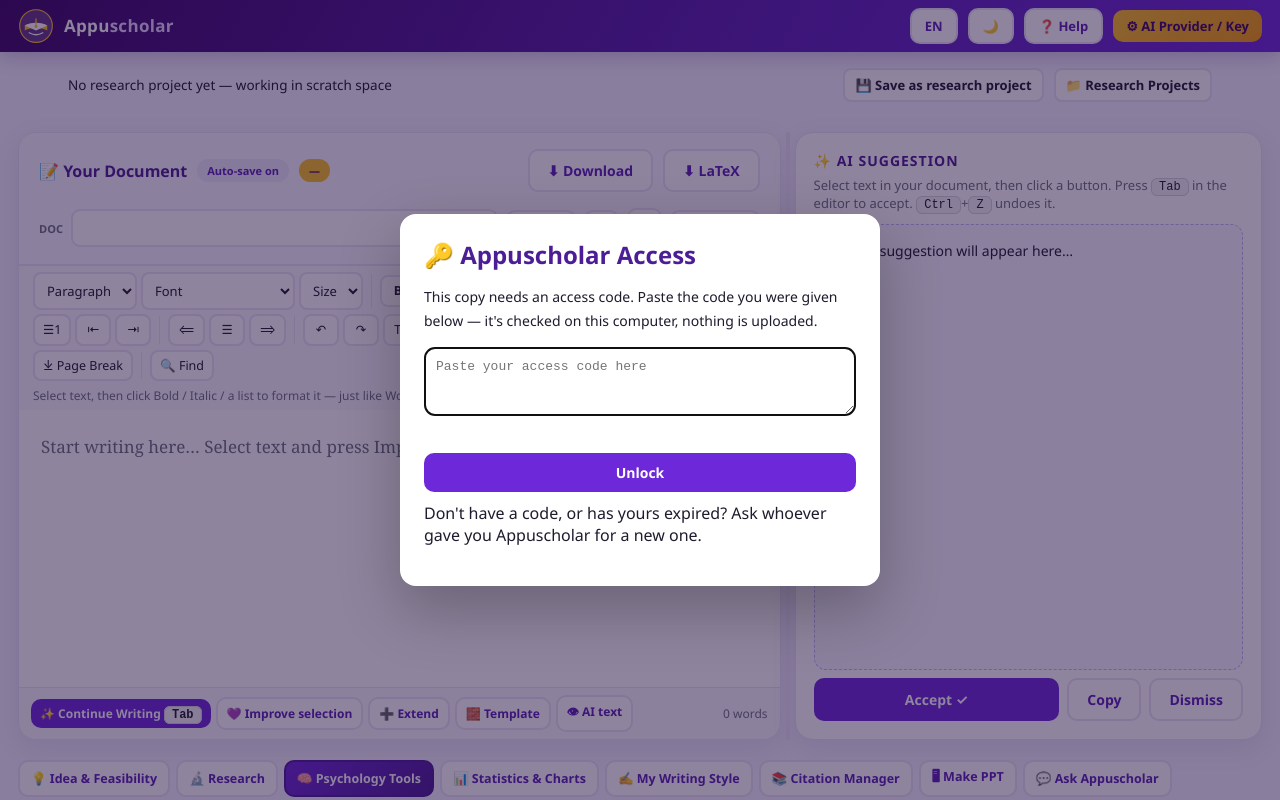
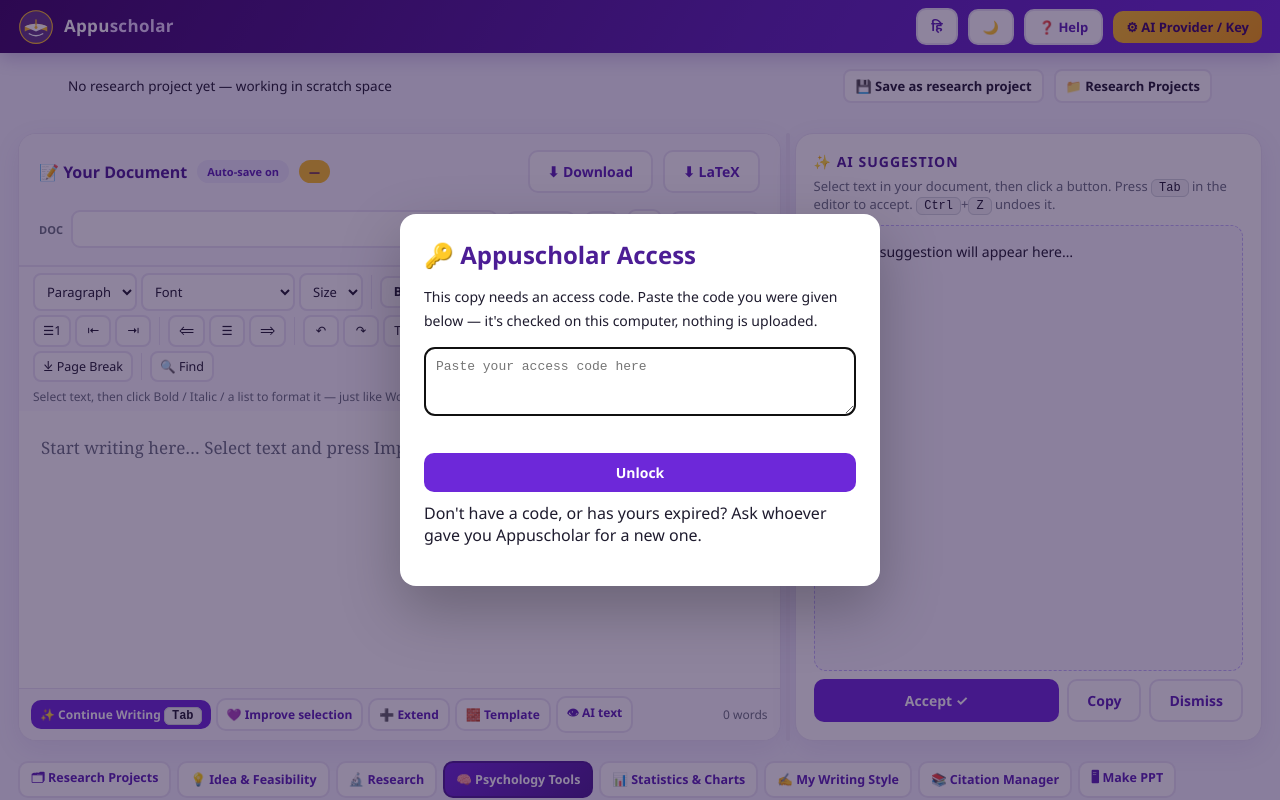
Before and after one commit to srssg74-crypto/appuscholer, a plain HTML site: page index.html in a window 1280 px wide. Shown: the top 800 px of the page. Drawn offline with nearby package versions, Linux system fonts and the light colour scheme.

Commit message:
Update index.html

```diff
--- a/index.html
+++ b/index.html
@@ -218,7 +218,7 @@
   </div>
   <div class="spacer"></div>
   <span class="badge" id="licenseBadge" style="display:none;background:#fbbf24;color:#3b0764"></span>
-  <button class="btn btn-ghost" onclick="toggleLang()" id="langBtn" title="Interface language">EN</button>
+  <button class="btn btn-ghost" onclick="toggleLang()" id="langBtn" title="Interface language">हि</button>
   <button class="btn btn-ghost" onclick="toggleTheme()" id="themeBtn" data-i18n-title="theme_btn_title" title="Light / dark">🌙</button>
   <button class="btn btn-ghost" onclick="openHelp()" data-i18n="help_btn">❓ Help</button>
   <button class="btn btn-gold" onclick="openSettings()" data-i18n="settings_btn">⚙ AI Provider / Key</button>
@@ -355,6 +355,7 @@
   </div>
 
   <div class="tool-tabbar" role="tablist" aria-label="Writing tools">
+    <button type="button" class="tool-tab" onclick="openProjectsDlg()" data-i18n="tab_projects" data-i18n-title="tab_projects_title" title="Start a new research project or switch to one you've already saved">🗂 Research Projects</button>
     <button type="button" class="tool-tab" data-tool="idea" onclick="showTool('idea')" data-i18n="tab_idea" data-i18n-title="tab_idea_title" title="Think through a research idea with an advisor before committing — what's realistic given your time, access and resources">💡 Idea &amp; Feasibility</button>
     <button type="button" class="tool-tab" data-tool="research" onclick="showTool('research')" data-i18n="tab_research" data-i18n-title="tab_research_title" title="Search academic databases for relevant papers, map how they cite each other, and draft a literature review">🔬 Research</button>
     <button type="button" class="tool-tab active" data-tool="psych" onclick="showTool('psych')" data-i18n="tab_psych" data-i18n-title="tab_psych_title" title="Ready-made psychological tests, scales and scoring keys to drop into your questionnaire">🧠 Psychology Tools</button>
@@ -827,6 +828,7 @@
     ai_pane_desc:'Select text in your document, then click a button. Press <kbd>Tab</kbd> in the editor to accept. <kbd>Ctrl</kbd>+<kbd>Z</kbd> undoes it.',
     ai_pane_placeholder:'Your AI suggestion will appear here…',
     accept_btn:'Accept ✓', copy_btn:'Copy', dismiss_btn:'Dismiss',
+    tab_projects:'🗂 Research Projects', tab_projects_title:"Start a new research project or switch to one you've already saved",
     tab_idea:'💡 Idea &amp; Feasibility', tab_idea_title:"Think through a research idea with an advisor before committing — what's realistic given your time, access and resources",
     idea_panel_desc:"Before you commit to a topic, talk it through here. Describe what you want to study and what you actually have available — the advisor below judges whether it's realistic, not just whether it's interesting.",
     idea_topic_label:'Your working idea or research question', idea_topic_placeholder:'e.g. Does sleep quality predict exam performance in college students?',
@@ -965,6 +967,7 @@
     ai_pane_desc:'अपने दस्तावेज़ में टेक्स्ट चुनें, फिर कोई बटन दबाएँ। स्वीकार करने के लिए एडिटर में <kbd>Tab</kbd> दबाएँ। <kbd>Ctrl</kbd>+<kbd>Z</kbd> इसे पूर्ववत करता है।',
     ai_pane_placeholder:'आपका AI सुझाव यहाँ दिखाई देगा…',
     accept_btn:'स्वीकार करें ✓', copy_btn:'कॉपी करें', dismiss_btn:'हटाएं',
+    tab_projects:'🗂 शोध प्रोजेक्ट', tab_projects_title:'नया शोध प्रोजेक्ट शुरू करें या पहले से सहेजे गए किसी प्रोजेक्ट पर जाएं',
     tab_idea:'💡 विचार और व्यवहार्यता', tab_idea_title:'प्रतिबद्ध होने से पहले एक सलाहकार के साथ अपने शोध विचार पर विचार करें — आपके समय, पहुंच और संसाधनों को देखते हुए क्या व्यावहारिक है',
     idea_panel_desc:'किसी विषय के प्रति प्रतिबद्ध होने से पहले, इसे यहाँ विस्तार से सोचें। बताएं कि आप क्या अध्ययन करना चाहते हैं और आपके पास वास्तव में क्या उपलब्ध है — नीचे दिया सलाहकार यह आंकता है कि यह व्यावहारिक है या नहीं, केवल यह नहीं कि यह दिलचस्प है या नहीं।',
     idea_topic_label:'आपका कार्यशील विचार या शोध प्रश्न', idea_topic_placeholder:'उदाहरण: क्या नींद की गुणवत्ता कॉलेज छात्रों में परीक्षा प्रदर्शन की भविष्यवाणी करती है?',
@@ -1097,7 +1100,9 @@
     const v=t(el.getAttribute('data-i18n-placeholder'));
     if(el.hasAttribute('placeholder'))el.setAttribute('placeholder',v);else el.setAttribute('data-placeholder',v);
   });
-  const btn=document.getElementById('langBtn');if(btn)btn.textContent=lang==='hi'?'हि':'EN';
+  /* The button is a toggle, so it names the language a click switches TO, not the one
+     currently active — otherwise "हि" while already in Hindi reads as a label, not a control. */
+  const btn=document.getElementById('langBtn');if(btn)btn.textContent=lang==='hi'?'EN':'हि';
   if(typeof renderProjectBar==='function')renderProjectBar();
   if(typeof renderStageGuide==='function'){
     const activeTab=document.querySelector('.tool-tab.active');
```
